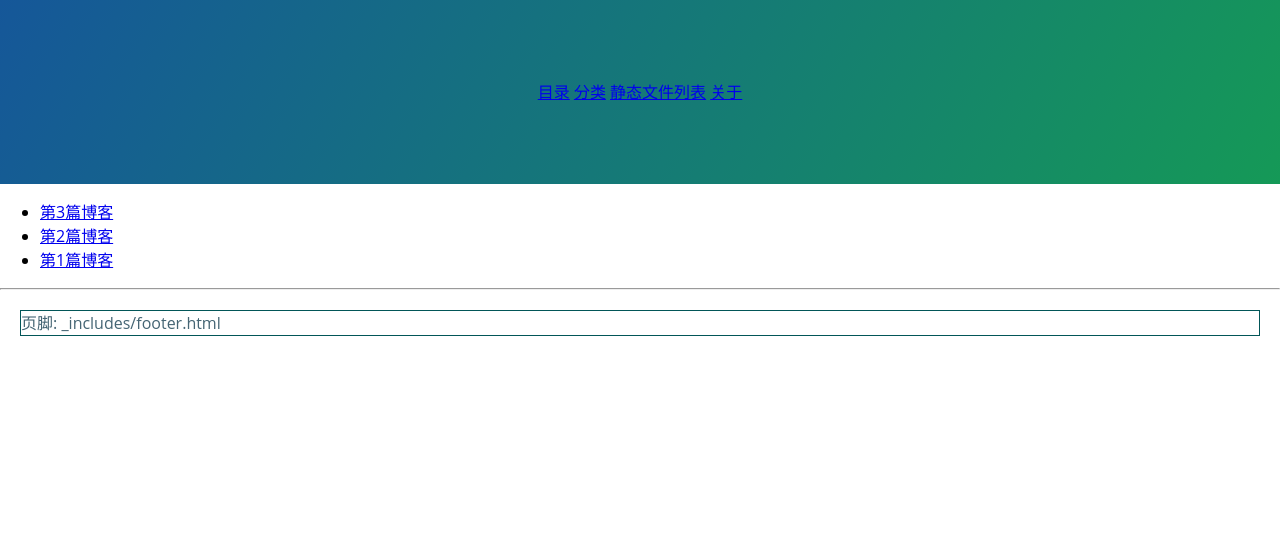
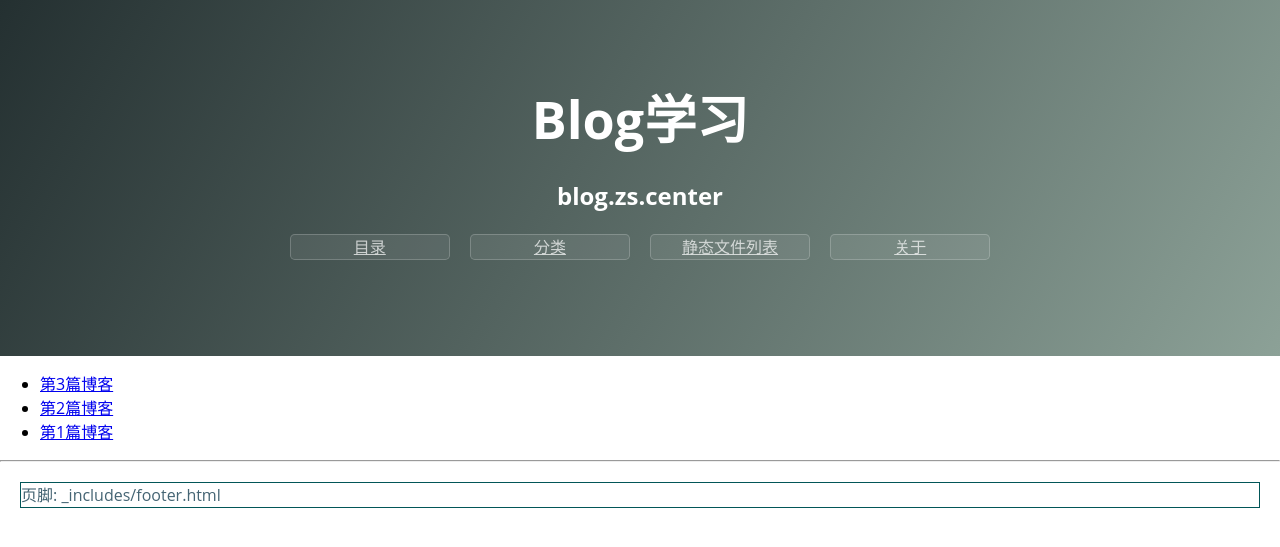
Before and after one commit to ihaiucom/test.blog, a Jekyll site: the page built from index.md, in a window 1280 px wide. Shown: the top 547 px of the page. Built offline with Jekyll 4.4.1, drawn with Linux system fonts in a browser that asks for light colours.

Commit message:
no message

```diff
--- a/_includes/navbar.html
+++ b/_includes/navbar.html
@@ -1,5 +1,8 @@
 
 <section class="page-header">
+    <a href="http://blog.zs.center" class="iconbtn"><h1 class="project-name" >Blog学习</h1></a>
+    <h2 class="project-tagline">blog.zs.center</h2>
+
     <a href="/#content" class="btn">目录</a>
     <a href="/categories/#content" class="btn">分类</a>
     <a href="/staticfiles/#content" class="btn">静态文件列表</a>
--- a/assets/css/stylesheet.css
+++ b/assets/css/stylesheet.css
@@ -3,7 +3,8 @@
     box-sizing: border-box;
   }
 
-  body {
+body
+{
   padding: 0;
   margin: 0;
   font-family: "Open Sans", "Helvetica Neue", Helvetica, Arial, sans-serif;
@@ -12,13 +13,41 @@
   color: #000000;
 }
 
-  div {
+div
+{
   border: #025658 1px solid;
   color: #456574;
   margin: 20px;
 }
 
 
+.btn
+{
+  display: inline-block;
+  margin-bottom: 1rem;
+  color: rgba(255, 255, 255, 0.7);
+  background-color: rgba(255, 255, 255, 0.08);
+  border-color: rgba(255, 255, 255, 0.2);
+  border-style: solid;
+  border-width: 1px;
+  border-radius: 0.3rem;
+  transition: color 0.2s, background-color 0.2s, border-color 0.2s;
+}
+
+.btn + .btn
+{
+  margin-left: 1rem;
+}
+
+.btn:hover
+{
+  color: rgba(255, 255, 255, 0.8);
+  text-decoration: none;
+  background-color: rgba(255, 255, 255, 0.2);
+  border-color: rgba(255, 255, 255, 0.3);
+}
+
+/* 导航条 */
 .page-header .btn
 {
   min-width: 10rem;
@@ -33,8 +62,8 @@
 .page-header {
   color: #fff;
   text-align: center;
-  background-color: #159957;
-  background-image: linear-gradient(120deg, #155799, #159957); }
+  background-color: #8ca197;
+  background-image: linear-gradient(120deg, #243031, #8ca197); }
 
 @media screen and (min-width: 64em) {
   .page-header {
@@ -47,3 +76,34 @@
 @media screen and (max-width: 42em) {
   .page-header {
     padding: 2rem 1rem; } }
+
+
+.project-name {
+  margin-top: 0;
+  margin-bottom: 0.1rem;
+}
+
+/* 网站名称 */
+@media screen and (min-width: 64em)
+{
+  .project-name
+  {
+    font-size: 3.25rem;
+  }
+}
+
+@media screen and (min-width: 42em) and (max-width: 64em)
+{
+  .project-name
+  {
+    font-size: 2.25rem;
+  }
+}
+
+@media screen and (max-width: 42em)
+{
+  .project-name
+  {
+    font-size: 1.75rem;
+  }
+}
```
Lines whose indentation alone changed are shown as unchanged.
